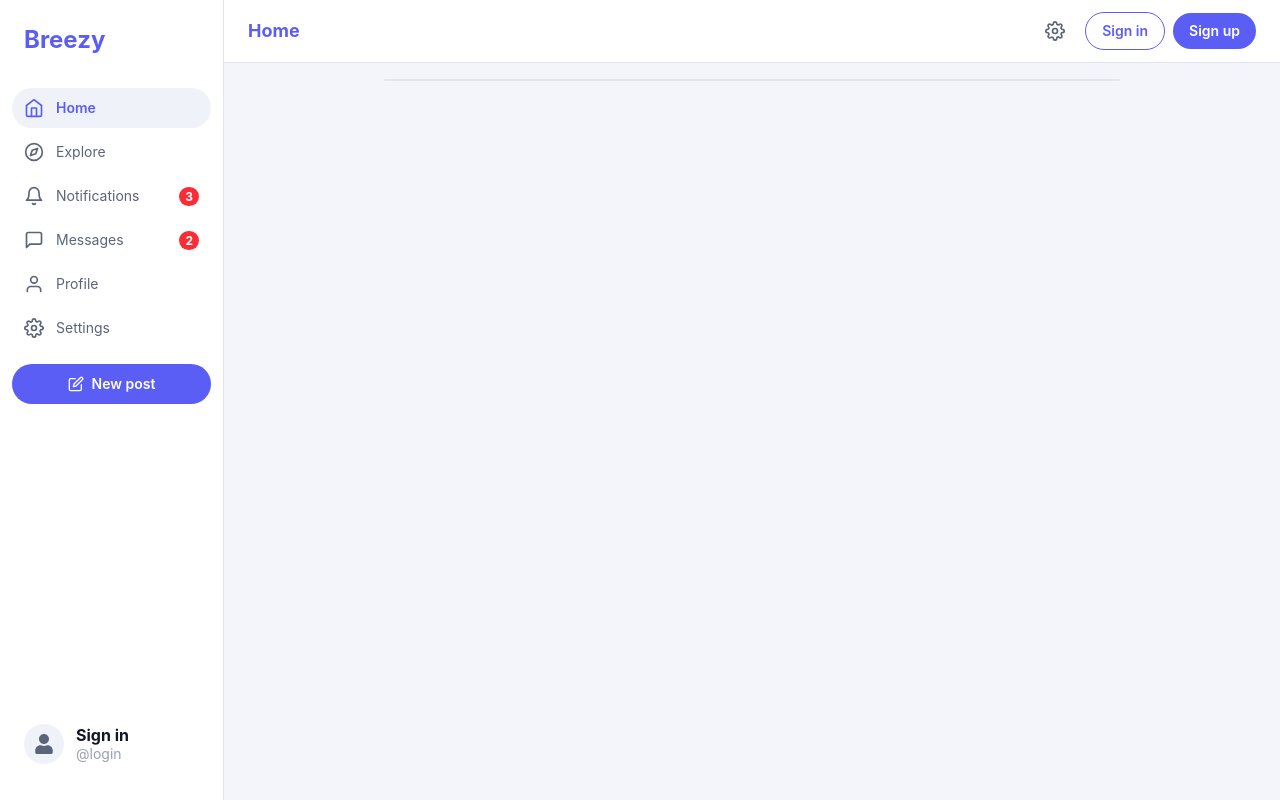
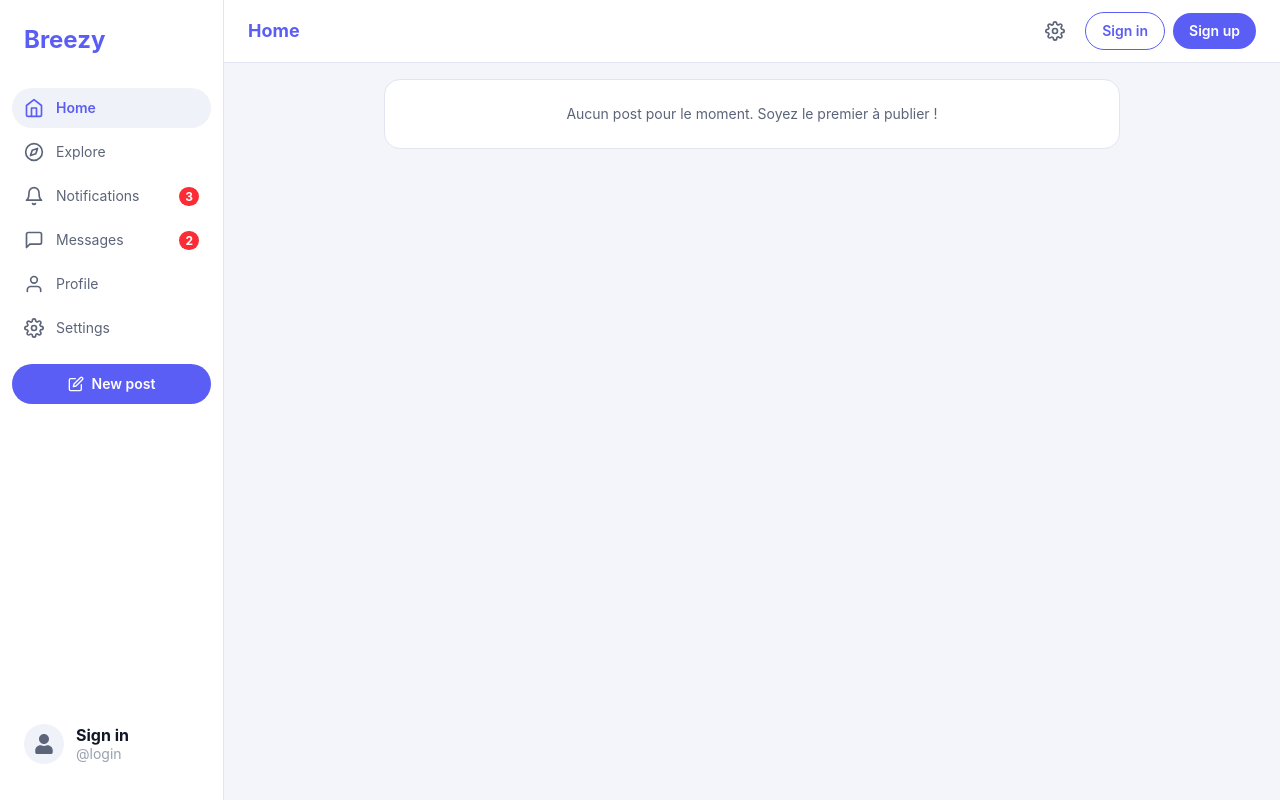
Before and after one commit to DAD-groupe-6/Breezy, a Next.js app in the folder front/: page / in a window 1280 px wide. Built offline with nearby package versions, Linux system fonts and the light colour scheme.

Commit message:
fix(front): improve loading and error messages in the home page

```diff
--- a/front/src/app/(app)/page.js
+++ b/front/src/app/(app)/page.js
@@ -81,6 +81,12 @@ export default function Home() {
             {!loading && error && (
                 <p className="px-4 py-6 text-center text-sm text-rose-500">{error}</p>
             )}
+
+          {!loading && !error && posts.length === 0 && (
+            <p className="px-4 py-6 text-center text-sm text-[var(--color-text-secondary)]">
+              Aucun post pour le moment. Soyez le premier à publier !
+            </p>
+          )}
         </div>
       </section>
     </section>
```
Lines whose indentation alone changed are shown as unchanged.
